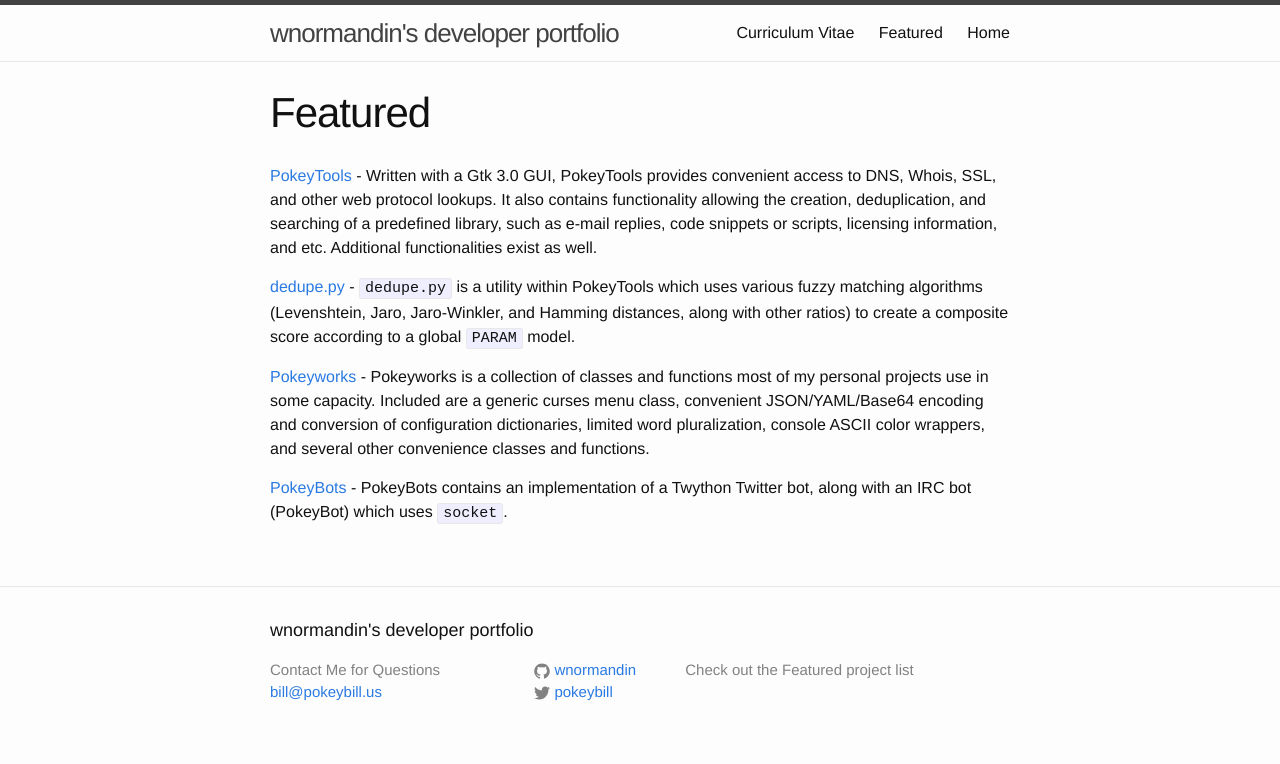
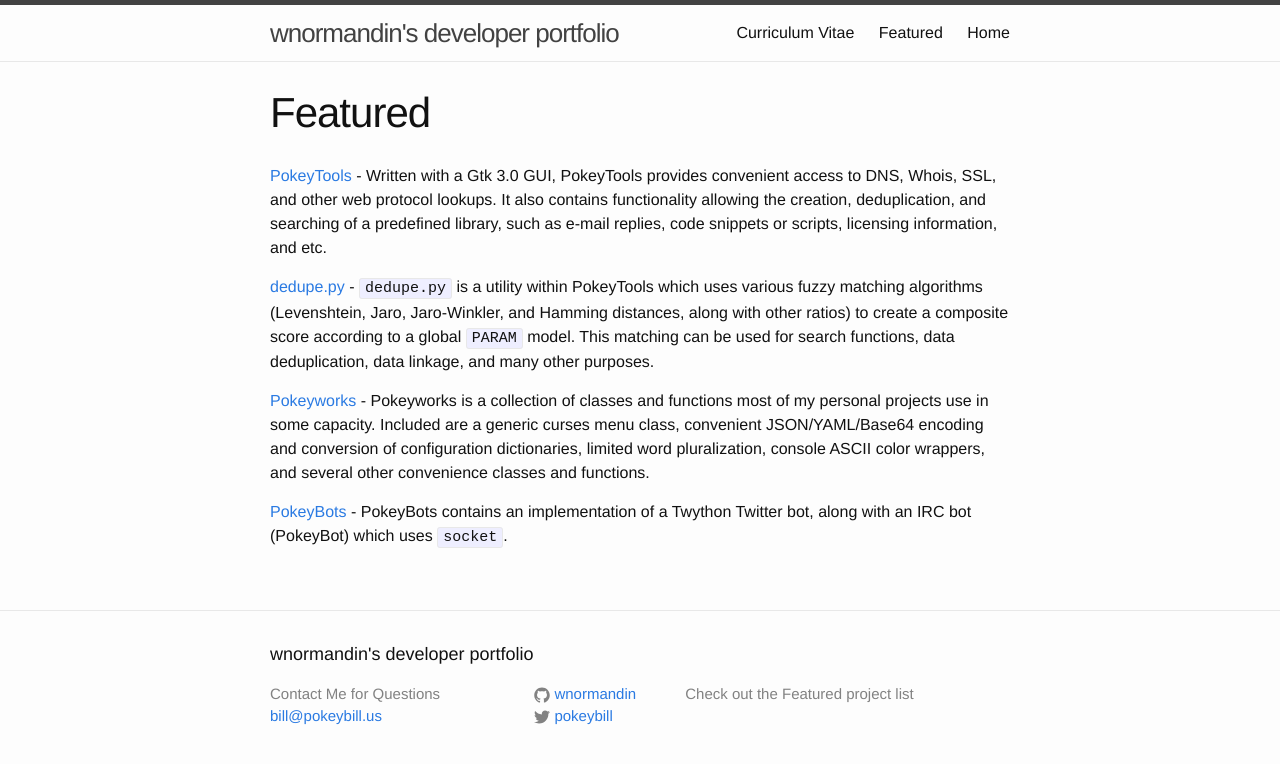
Before and after one commit to wnormandin/wnormandin.github.io, a Jekyll site: the page built from _pages/featured.md, in a window 1280 px wide. Shown: the top 764 px of the page. Built offline with Jekyll 4.4.1, drawn with Linux system fonts in a browser that asks for light colours.

Commit message:
Update featured.md

```diff
--- a/_pages/featured.md
+++ b/_pages/featured.md
@@ -3,9 +3,9 @@ layout: page
 title: Featured
 permalink: /featured/
 ---
-[PokeyTools](https://github.com/wnormandin/pokeytools){:target='_blank'} - Written with a Gtk 3.0 GUI, PokeyTools provides convenient access to DNS, Whois, SSL, and other web protocol lookups.  It also contains functionality allowing the creation, deduplication, and searching of a predefined library, such as e-mail replies, code snippets or scripts, licensing information, and etc.  Additional functionalities exist as well.
+[PokeyTools](https://github.com/wnormandin/pokeytools){:target='_blank'} - Written with a Gtk 3.0 GUI, PokeyTools provides convenient access to DNS, Whois, SSL, and other web protocol lookups.  It also contains functionality allowing the creation, deduplication, and searching of a predefined library, such as e-mail replies, code snippets or scripts, licensing information, and etc.
 
-[dedupe.py](https://github.com/wnormandin/pokeytools/blob/master/lib/dedupe.py){:target='_blank'} - `dedupe.py` is a utility within PokeyTools which uses various fuzzy matching algorithms (Levenshtein, Jaro, Jaro-Winkler, and Hamming distances, along with other ratios) to create a composite score according to a global `PARAM` model.
+[dedupe.py](https://github.com/wnormandin/pokeytools/blob/master/lib/dedupe.py){:target='_blank'} - `dedupe.py` is a utility within PokeyTools which uses various fuzzy matching algorithms (Levenshtein, Jaro, Jaro-Winkler, and Hamming distances, along with other ratios) to create a composite score according to a global `PARAM` model.  This matching can be used for search functions, data deduplication, data linkage, and many other purposes.
 
 [Pokeyworks](https://github.com/wnormandin/pokeyworks){:target='_blank'} - Pokeyworks is a collection of classes and functions most of my personal projects use in some capacity.  Included are a generic curses menu class, convenient JSON/YAML/Base64 encoding and conversion of configuration dictionaries, limited word pluralization, console ASCII color wrappers, and several other convenience classes and functions.
 
```
